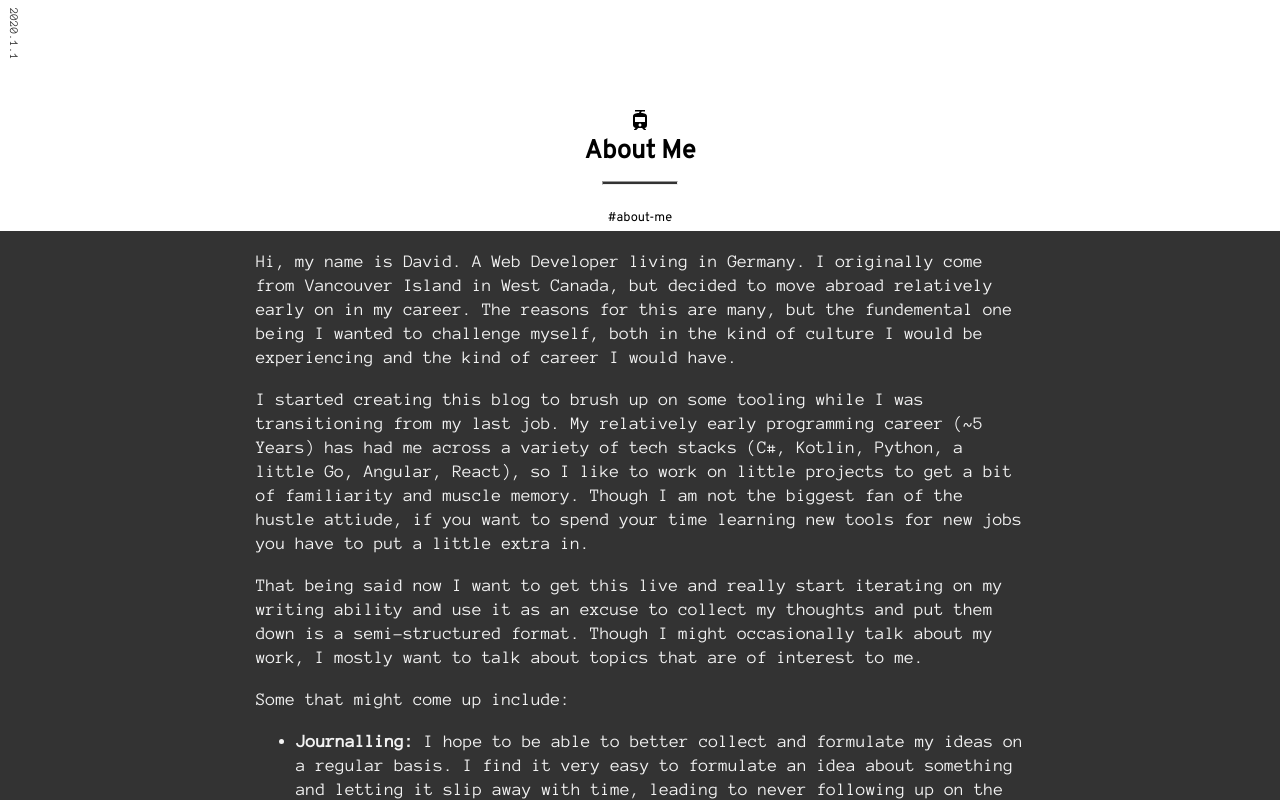
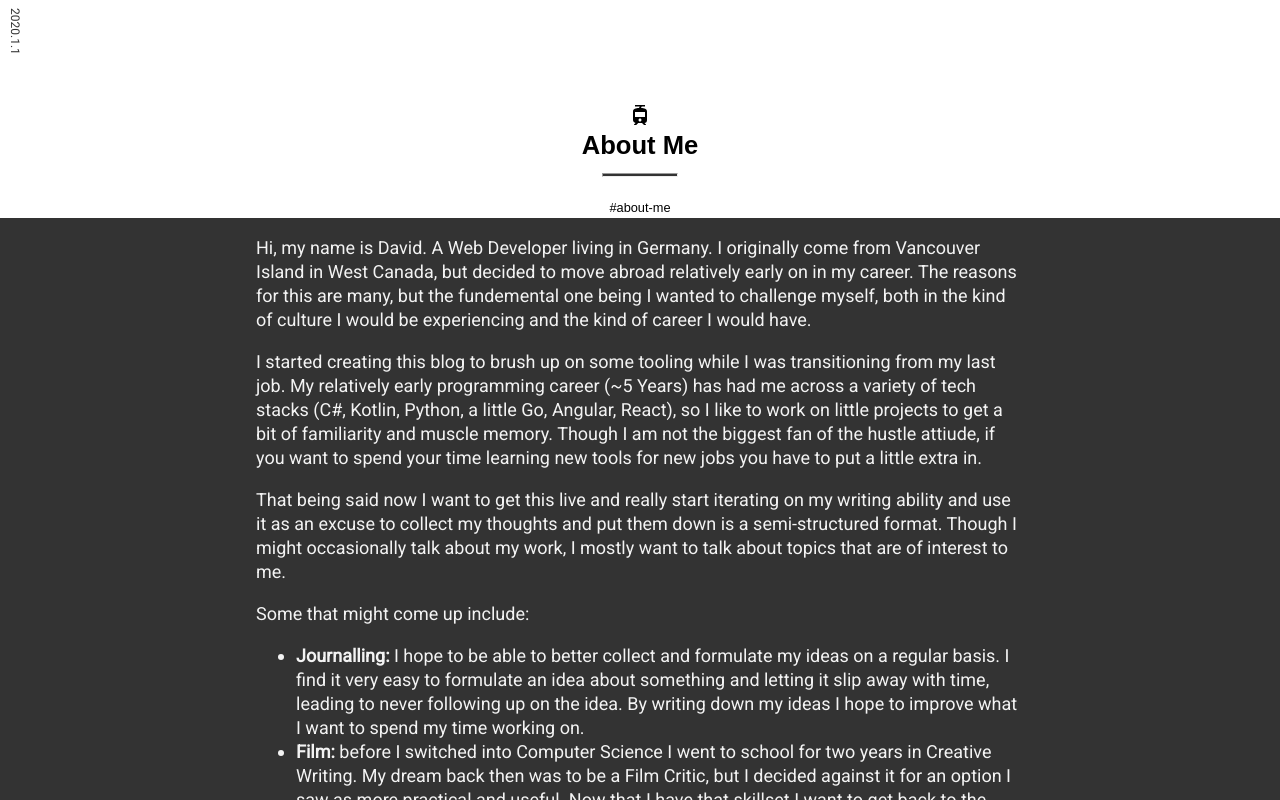
Before and after one commit to dLaMothe/blog, a React (Create React App) app: page /#/about in a window 1280 px wide. Shown: the top 800 px of the page. Built offline with nearby package versions, Linux system fonts and the light colour scheme.

Commit message:
Switch font to Roboto

```diff
--- a/public/index.html
+++ b/public/index.html
@@ -20,8 +20,7 @@
       work correctly both with client-side routing and a non-root public URL.
       Learn how to configure a non-root public URL by running `npm run build`.
     -->
-  <link href="https://fonts.googleapis.com/css?family=Anonymous+Pro|Overpass" rel="stylesheet">
-  <title>React App</title>
+  <link href="https://fonts.googleapis.com/css?family=Roboto&display=swap" rel="stylesheet"><title>React App</title>
 </head>
 
 <body>
--- a/src/_main.scss
+++ b/src/_main.scss
@@ -5,7 +5,7 @@ html {
 body {
   margin: 0;
   padding: 0;
-  font-family: "Anonymous Pro", monospace;
+  font-family: "Roboto", sans-serif;
   background-color: #333333;
 }
 
--- a/src/pages/home/_home.scss
+++ b/src/pages/home/_home.scss
@@ -79,7 +79,6 @@ $featured_article-color-map: (
 .featured_article__title {
   grid-column: 1/2;
   grid-row: 3/4;
-  font-family: "Overpass", sans-serif;
   text-decoration: none;
   text-align: center;
   transition: 0.15s;
```
